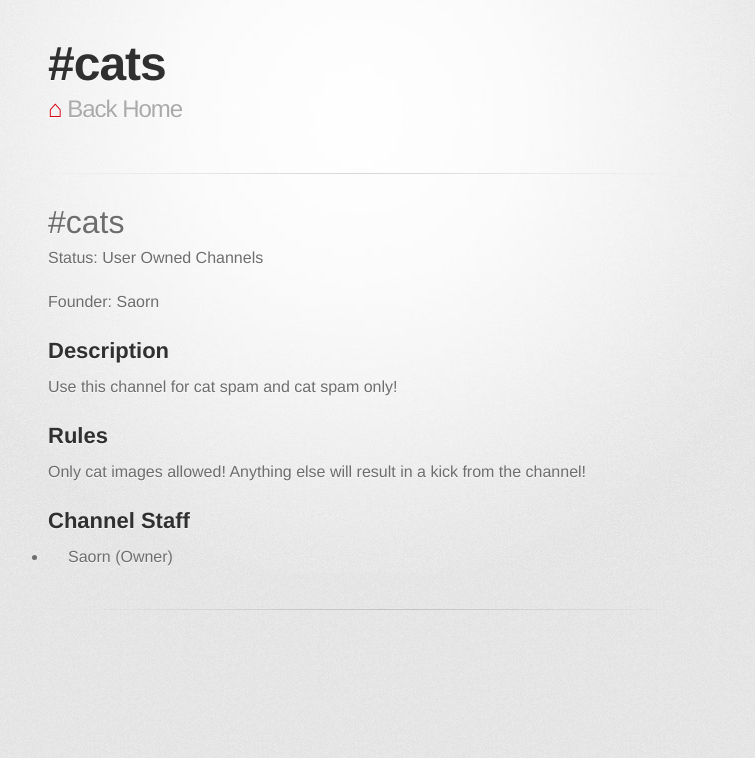
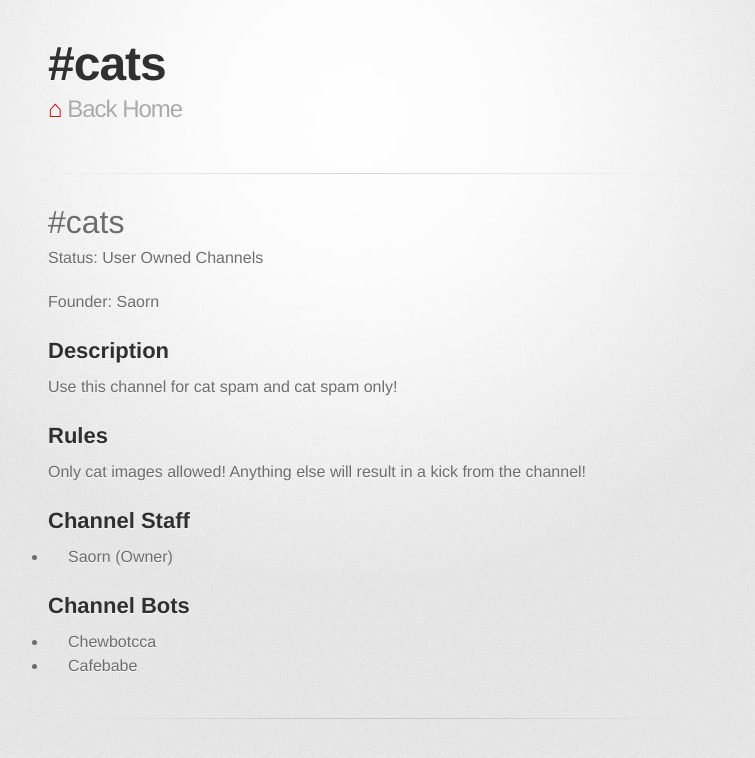
Before and after one commit to ChewChat/chew.chat, a Jekyll site: the page built from channels/cats.md, in a window 1280 px wide. Shown: the top 758 px of the page, without its empty margins (282-1037 px from the left). Built offline with Jekyll 4.4.1, drawn with Linux system fonts in a browser that asks for light colours; some web fonts are replaced; our own code applies the rules of GitHub Pages for plain Markdown files.

Commit message:
Added Channel Bots

```diff
--- a/channels/cats.md
+++ b/channels/cats.md
@@ -17,3 +17,8 @@ Only cat images allowed! Anything else will result in a kick from the channel!
 ## Channel Staff
 
 - Saorn (Owner)
+
+## Channel Bots
+
+- Chewbotcca
+- Cafebabe
```
